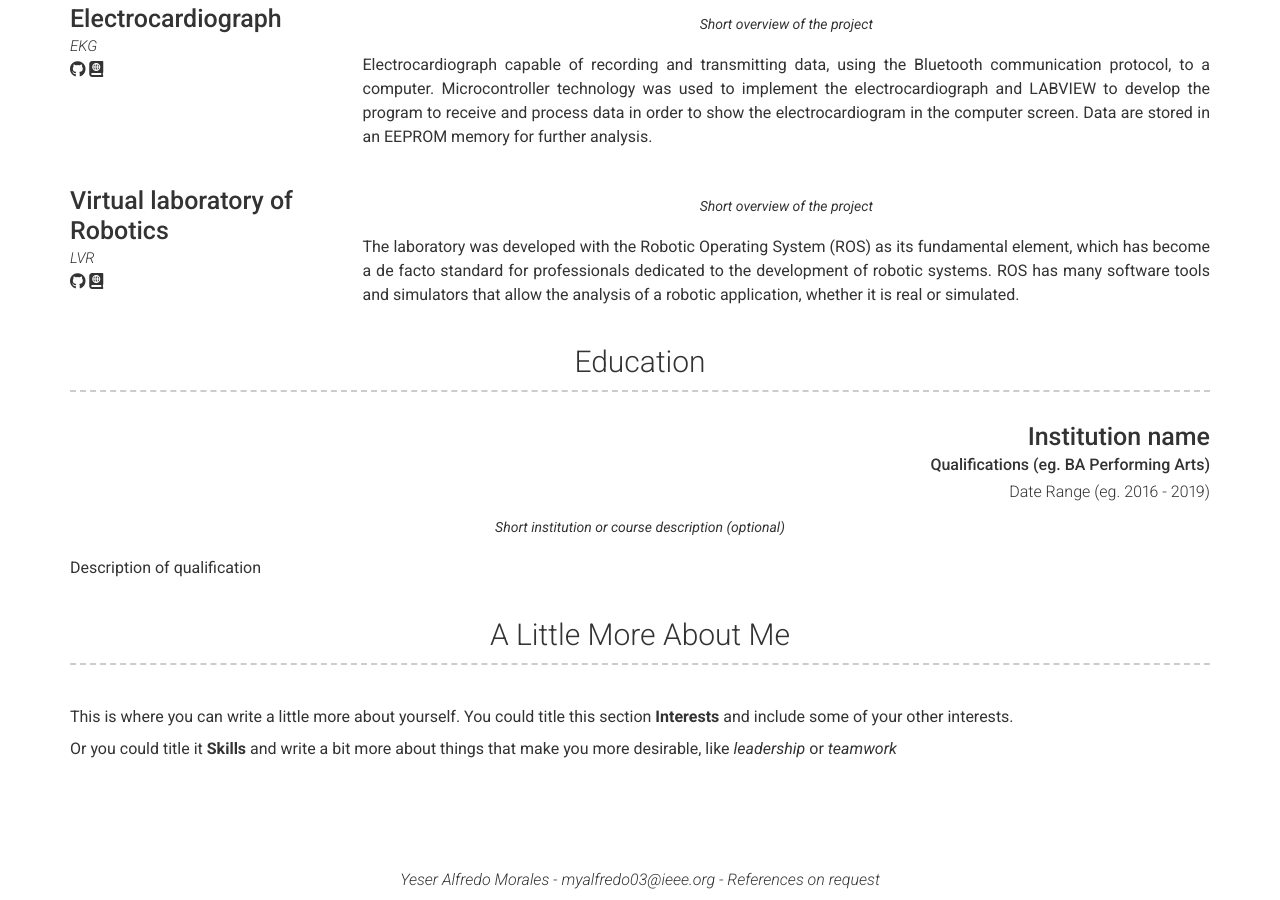
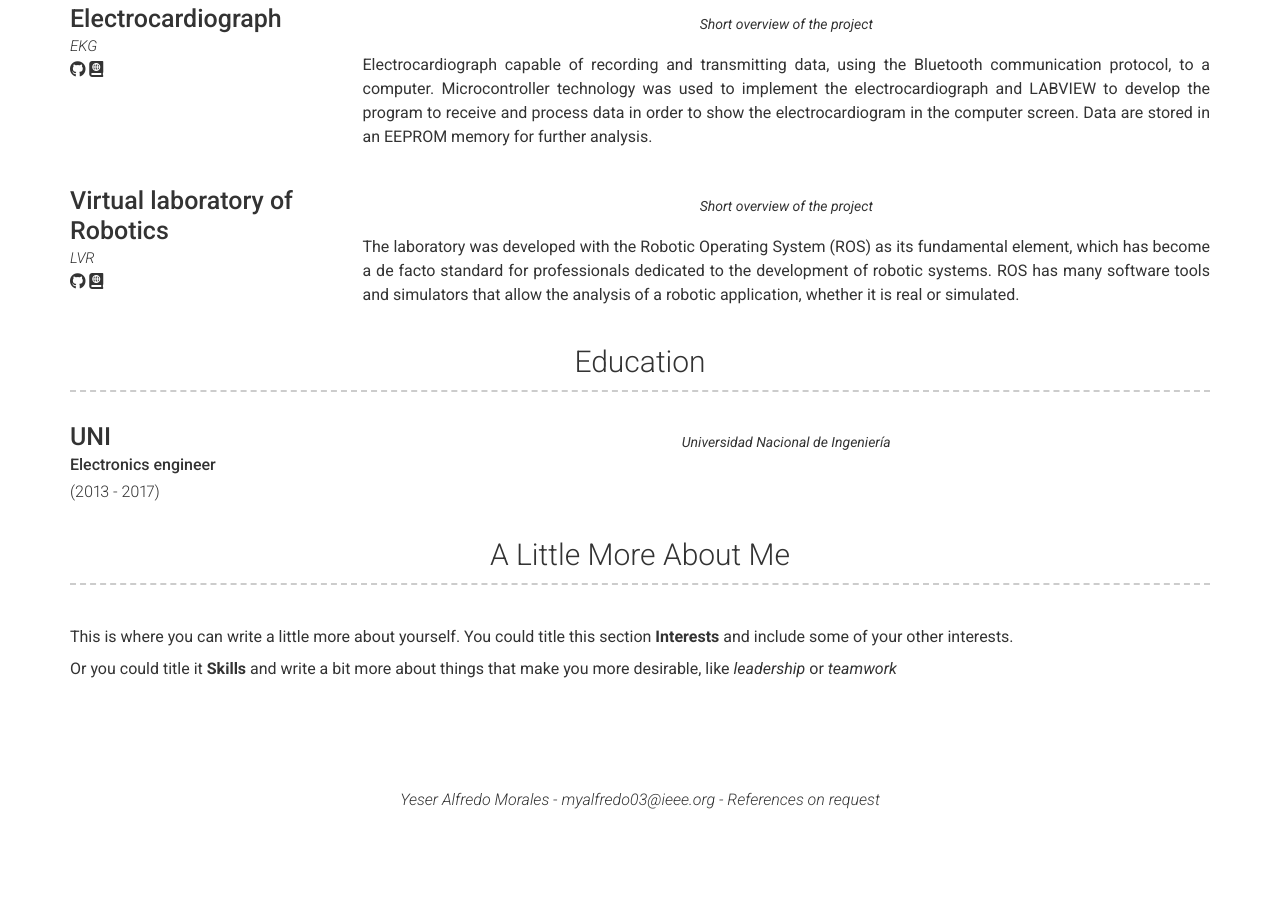
Before and after one commit to myalfred03/myalfred03.github.io, a Jekyll site: the page built from index.md, in a window 1280 px wide and 900 px high, scrolled down 1771 px. Built offline with Jekyll 4.4.1, drawn with Linux system fonts in a browser that asks for light colours; nearby versions of some CDN libraries; after the commit the page ends 2591 px from its top, so only the background shows below that.

Commit message:
Update _config.yml

```diff
--- a/_config.yml
+++ b/_config.yml
@@ -143,14 +143,13 @@ content:
   - title: Education
     layout: list
     content:
-      - layout: top-right
-        title: Institution name
-        sub_title: Qualifications (eg. BA Performing Arts)
-        caption: Date Range (eg. 2016 - 2019)
+      - layout: left
+        title:  UNI
+        sub_title: Electronics engineer
+        caption: (2013 - 2017)
         quote: >
-          Short institution or course description (optional)
+          Universidad Nacional de Ingeniería
         description: | # this will include new lines to allow paragraphs
-          Description of qualification
   - title: A Little More About Me
     layout: text
     content: | # this will include new lines to allow paragraphs
```
